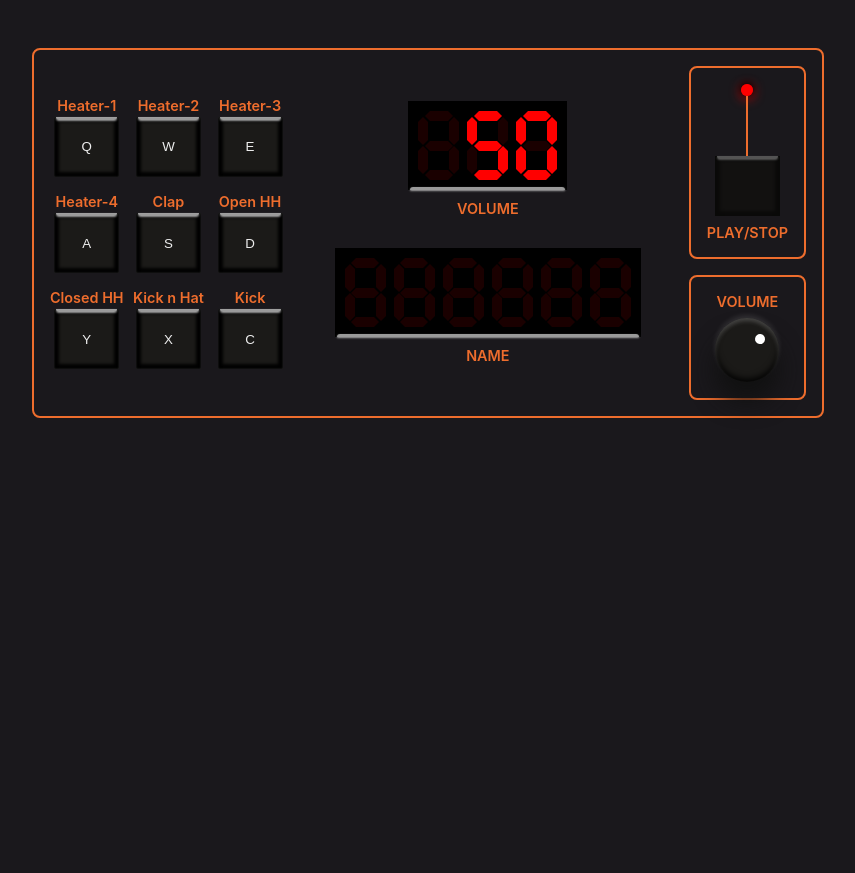
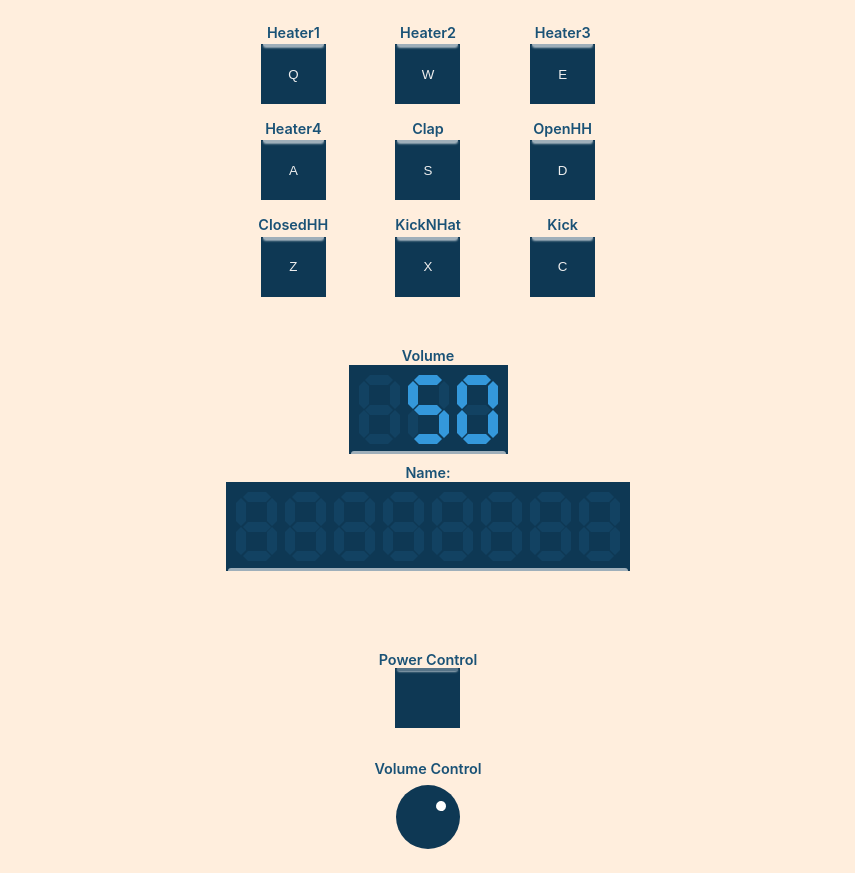
Before and after one commit to samhuerzeler/drum-machine, a React (Vite) app: page / in a window 1280 px wide. Shown: the whole page, without its empty margins (212-1067 px from the left). Before the commit the page ends 800 px from the top, so only its background shows below. Built offline with nearby package versions, Linux system fonts and the light colour scheme.

Commit message:
Updated style

```diff
--- a/src/App.css
+++ b/src/App.css
@@ -3,44 +3,24 @@ header {
   display: flex;
 }
 
-.header__lines__left,
-.header__lines__right {
-  border-top: 2px solid #ee6d2d;
-  border-bottom: 2px solid #ee6d2d;
-  width: 60%;
-  height: 1.6rem;
-  align-self: center;
-}
-
-.header__logo {
-  width: 30%;
-}
-
-.header__lines__left {
-  width: 10%;
-}
-
 main {
   display: flex;
   justify-content: center;
-  margin-top: 3rem;
-  gap: 3rem;
+  margin-top: 1rem;
+  gap: 1rem;
 }
 
 #drum-machine {
-  display: flex;
+  display: grid;
   align-items: center;
   gap: 3rem;
-  border: 2px solid #ee6d2d;
-  border-radius: 8px;
-  padding: 1rem;
+  padding: 0.5rem;
 }
 
 .pads {
   display: grid;
   grid-template-columns: repeat(3, 1fr);
   grid-template-rows: repeat(3, 1fr);
-  column-gap: 0.5rem;
   row-gap: 1rem;
 }
 
@@ -52,12 +32,10 @@ label {
 .displays {
   display: flex;
   flex-direction: column;
-  gap: 30px;
   align-items: center;
 }
 
 .controllers {
   display: flex;
   flex-direction: column;
-  gap: 1rem;
 }
--- a/src/components/7segment.css
+++ b/src/components/7segment.css
@@ -2,7 +2,7 @@
     position: relative;
     display: flex;
     gap: 8px;
-    background: #000;
+    background: #0E3854;
     width: fit-content;
     padding: 10px;
     margin-bottom: 8px;
@@ -17,7 +17,6 @@
     border-top-left-radius: 4px;
     border-top-right-radius: 4px;
     background: rgba(255, 255, 255, 0.6);
-    box-shadow: 0 1px 2px 0 rgba(255, 255, 255, 0.6);
   }
 
   .display-container {
@@ -39,7 +38,7 @@
   .display-container .segment-x {
     width: 18px;
     left: 6.5px;
-    border-bottom: 5px solid #ff0000;
+    border-bottom: 5px solid #3498DB;
     border-left: 5px solid transparent;
     border-right: 5px solid transparent;
   }
@@ -48,7 +47,7 @@
     top: 5px;
     left: -5px;
     right: -5px;
-    border-top: 5px solid #ff0000;
+    border-top: 5px solid #3498DB;
     border-left: 5px solid transparent;
     border-right: 5px solid transparent;
   }
@@ -56,7 +55,7 @@
   .display-container .segment-y {
     height: 18px;
     width: 0;
-    border-right: 5px solid #ff0000;
+    border-right: 5px solid #3498DB;
     border-top: 5px solid transparent;
     border-bottom: 5px solid transparent;
   }
@@ -66,7 +65,7 @@
     left: 5px;
     height: 18px;
     margin-top: -5px;
-    border-left: 5px solid #ff0000;
+    border-left: 5px solid #3498DB;
     border-top: 5px solid transparent;
     border-bottom: 5px solid transparent;
   }
--- a/src/components/AudioDisplay.jsx
+++ b/src/components/AudioDisplay.jsx
@@ -13,7 +13,7 @@ function AudioDisplay(props) {
 
   const displayClasses = [];
 
-  for (let i = 0; i < 6; i += 1) {
+  for (let i = 0; i < 8; i += 1) {
     if (!audioDisplayName[i] || !powerOn) {
       displayClasses[i] = 'display-container display-off';
     } else {
@@ -24,6 +24,9 @@ function AudioDisplay(props) {
   return (
     <div id="display" className="display__label">
       <p className="display__label--hidden">{audioDisplayName}</p>
+      <label>
+      Name: {audioDisplayName}
+      </label>
       <div className="s-sgm-container">
         <div className={displayClasses[0]}>
           <div className="segment-x segment-a"><span className="segment-border" /></div>
@@ -79,13 +82,25 @@ function AudioDisplay(props) {
           <div className="segment-y segment-f"><span className="segment-border" /></div>
           <div className="segment-x segment-g"><span className="segment-border" /></div>
         </div>
+        <div className={displayClasses[6]}>
+          <div className="segment-x segment-a"><span className="segment-border" /></div>
+          <div className="segment-y segment-b"><span className="segment-border" /></div>
+          <div className="segment-y segment-c"><span className="segment-border" /></div>
+          <div className="segment-x segment-d"><span className="segment-border" /></div>
+          <div className="segment-y segment-e"><span className="segment-border" /></div>
+          <div className="segment-y segment-f"><span className="segment-border" /></div>
+          <div className="segment-x segment-g"><span className="segment-border" /></div>
+        </div>
+        <div className={displayClasses[7]}>
+          <div className="segment-x segment-a"><span className="segment-border" /></div>
+          <div className="segment-y segment-b"><span className="segment-border" /></div>
+          <div className="segment-y segment-c"><span className="segment-border" /></div>
+          <div className="segment-x segment-d"><span className="segment-border" /></div>
+          <div className="segment-y segment-e"><span className="segment-border" /></div>
+          <div className="segment-y segment-f"><span className="segment-border" /></div>
+          <div className="segment-x segment-g"><span className="segment-border" /></div>
+        </div>
       </div>
-      <label>
-      NAME
-      {audioDisplayName ? ':' : ''}
-      {' '}
-      {audioDisplayName}
-      </label>
     </div>
   );
 }
--- a/src/components/AudioSource.jsx
+++ b/src/components/AudioSource.jsx
@@ -11,28 +11,28 @@ import kick from "../assets/sounds/RP4_KICK_1.mp3";
 const AudioSource = [
     {
         id: "heater1",
-        name: 'Heater-1',
+        name: 'Heater1',
         audio: heater1,
         key: 'Q',
         keyCode: 81
     },
     {
         id: "heater2",
-        name: 'Heater-2',
+        name: 'Heater2',
         audio: heater2,
         key: 'W',
         keyCode: 87
     },
     {
         id: "heater3",
-        name: 'Heater-3',
+        name: 'Heater3',
         audio: heater3,
         key: 'E',
         keyCode: 69
     },
     {
         id: "heater4",
-        name: 'Heater-4',
+        name: 'Heater4',
         audio: heater4,
         key: 'A',
         keyCode: 65
@@ -46,21 +46,21 @@ const AudioSource = [
     },
     {
         id: "openhh",
-        name: 'Open HH',
+        name: 'OpenHH',
         audio: openhh,
         key: 'D',
         keyCode: 68
     },
     {
         id: "closedhh",
-        name: 'Closed HH',
+        name: 'ClosedHH',
         audio: closedhh,
-        key: 'Y',
-        keyCode: 89
+        key: 'Z',
+        keyCode: 90
     },
     {
         id: "kicknhat",
-        name: 'Kick n Hat',
+        name: 'KickNHat',
         audio: kicknhat,
         key: 'X',
         keyCode: 88
--- a/src/components/DrumPad.css
+++ b/src/components/DrumPad.css
@@ -11,12 +11,10 @@
   .drum-pad {
     color: #eee;
     border: none;
-    box-shadow: inset 0 0 2px 0 rgba(255, 255, 255, 0.2),
-      inset 0 0 3px 0 rgba(0, 0, 0, 0.6), inset 0 0 3px 5px rgba(0, 0, 0, 0.95);
     position: relative;
     width: 65px;
     height: 60px;
-    background: #1b1a18;
+    background: #0E3854;
     cursor: pointer;
     outline: none;
   }
@@ -37,7 +35,7 @@
     top: 0.2em;
     background: #121110;
     color: #aaa;
-    box-shadow: inset 0 0 3px 5px rgb(0 0 0 / 45%);
+    box-shadow: inset 0 0 3px 5px rgb(100 100 100 / 45%);
   }
   .drum-pad:active::before,
   .drum-pad.active::before {
--- a/src/components/PowerControl.css
+++ b/src/components/PowerControl.css
@@ -2,8 +2,6 @@
     display: flex;
     flex-direction: column;
     align-items: center;
-    border: 2px solid #ee6d2d;
-    border-radius: 8px;
     padding: 1rem;
   }
 
@@ -14,17 +12,15 @@
   }
 
   .led--on {
-    background-color: #f00;
-    box-shadow: #000 0 -1px 7px 1px, inset #f00 0 -1px 9px, #f00 0 2px 12px;
+    background-color: #3498DB;
   }
 
   .led--off {
-    background-color: #940;
-    box-shadow: #000 0 -1px 7px 1px, inset #600 0 -1px 9px, #f00 0 2px 12px;
+    background-color: #1A5276;
   }
 
   .vl {
-    border-left: 2px solid #ee6d2d;
+    border-left: 2px solid #2980B9;
     height: 60px;
   }
 
@@ -33,10 +29,8 @@
   }
 
   .drum-pad--pressed {
-    background: #121110;
-    box-shadow: inset 0 0 3px 5px rgb(0 0 0 / 45%);
+    background: #0E3854;
   }
   .drum-pad--pressed::before {
-    box-shadow: 0 1px 2px 0 rgb(255 255 255 / 30%);
     background: rgba(255, 255, 255, 0.3);
   }
--- a/src/components/PowerControl.jsx
+++ b/src/components/PowerControl.jsx
@@ -29,9 +29,10 @@ function PowerControl(props) {
 
   return (
     <div className="controllers__on-off">
-      <div className={ledClass} />
-      <div className="vl" />
       <div className="pad">
+        <label className="pad__label--bottom" htmlFor="on-off">
+         Power Control
+        </label>
         <button
           id="on-off"
           className={buttonClass}
@@ -39,9 +40,6 @@ function PowerControl(props) {
           type="button"
           onClick={() => handlePowerButtonClick()}
         />
-        <label className="pad__label--bottom" htmlFor="on-off">
-         PLAY/STOP
-        </label>
       </div>
     </div>
   );
--- a/src/components/VolumeDisplay.jsx
+++ b/src/components/VolumeDisplay.jsx
@@ -28,6 +28,7 @@ function VolumeDisplay(props) {
 
   return (
     <div className="display__label">
+    <label>Volume</label>
       <div className="s-sgm-container">
         <div className={display1Class}>
           <div className="segment-x segment-a"><span className="segment-border" /></div>
@@ -57,8 +58,6 @@ function VolumeDisplay(props) {
           <div className="segment-x segment-g"><span className="segment-border" /></div>
         </div>
       </div>
-      {/* eslint-disable-next-line jsx-a11y/label-has-associated-control */}
-      <label>VOLUME</label>
     </div>
   );
 }
--- a/src/components/VolumeSlider.css
+++ b/src/components/VolumeSlider.css
@@ -2,8 +2,6 @@
     display: flex;
     flex-direction: column;
     align-items: center;
-    border: 2px solid #ee6d2d;
-    border-radius: 8px;
     padding: 1rem;
   }
 
@@ -12,10 +10,7 @@
   }
 
   .volume__slider::before {
-    background: #1b1a18;
-    box-shadow: 0px -3px 5px rgb(255 255 255 / 10%), 0px 20px 25px #111111,
-      inset 0px 3px 4px rgb(255 255 255 / 20%),
-      inset 0px -3px 6px rgb(0 0 0 / 95%);
+    background: #0E3854;
   }
 
   .volume__slider::before,
--- a/src/components/VolumeSlider.jsx
+++ b/src/components/VolumeSlider.jsx
@@ -65,7 +65,7 @@ function VolumeSlider(props) {
     return (
         <div className="controllers__volume">
             <label className="volume__label">
-                VOLUME
+                Volume Control
             </label>
             <div className="volume__slider" ref={sliderRef}>
                 <div
--- a/src/index.css
+++ b/src/index.css
@@ -6,8 +6,8 @@ body {
   -webkit-font-smoothing: antialiased;
   -moz-osx-font-smoothing: grayscale;
 
-  background-color: #1a181c;
-  color: #ee6d2d;
+  background-color: #FFEEDD;
+  color: #1A5276;
 }
 
 code {
```
Also changed, not shown: src/App.jsx (line endings or trailing spaces).
